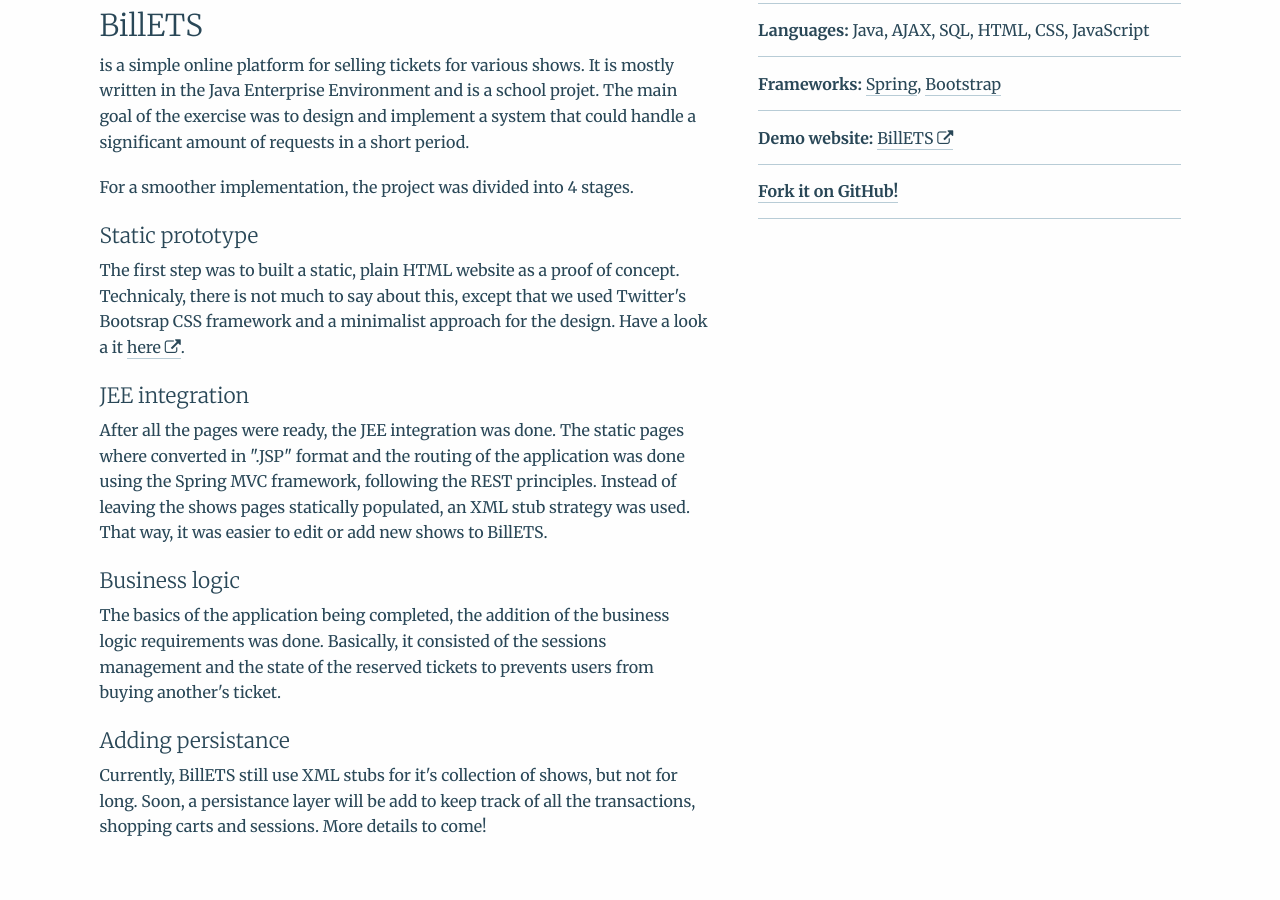
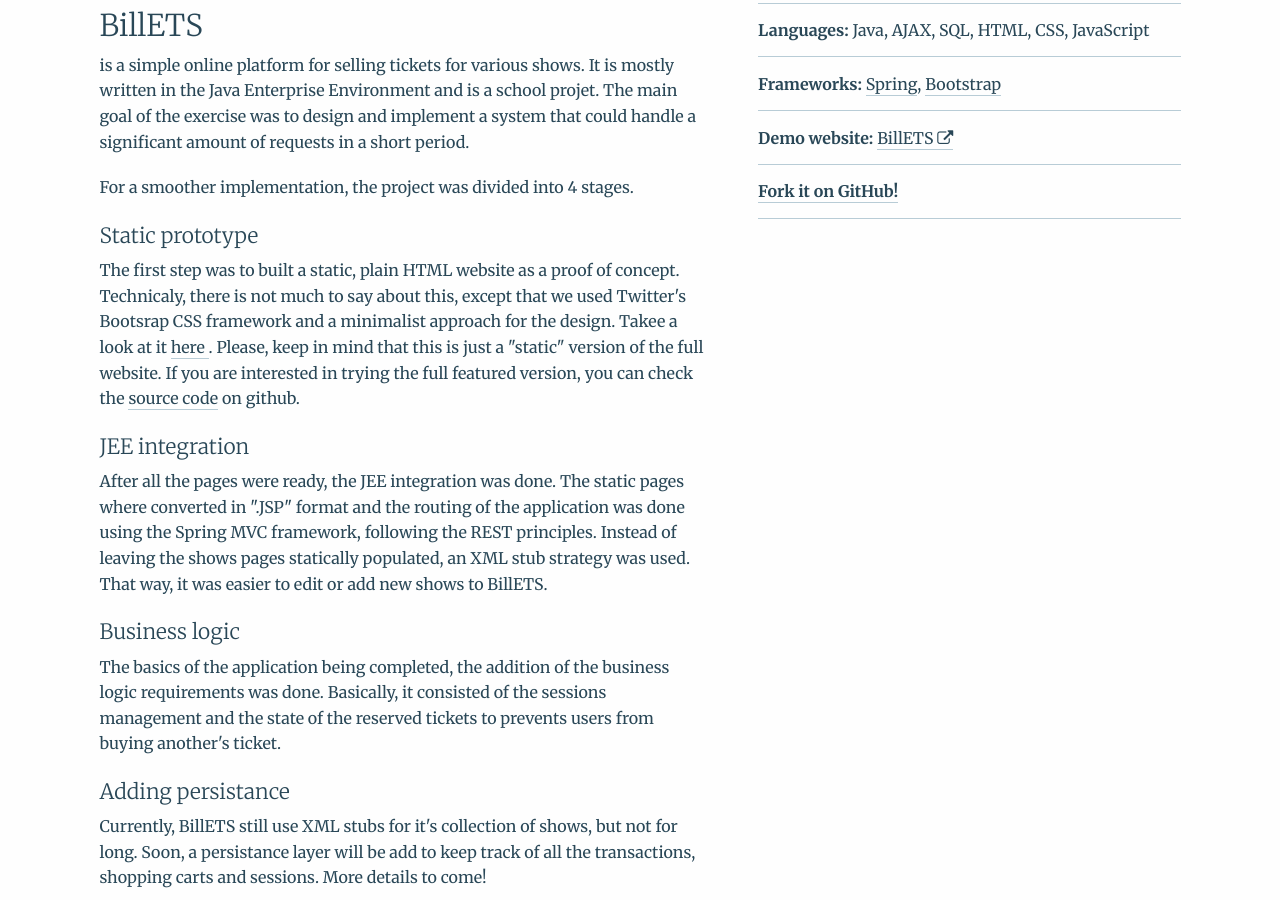
Before and after one commit to dannyboyer/dannyboyer.github.io, a Jekyll site: the page built from projects/billets.html, in a window 1280 px wide and 900 px high, scrolled down 421 px. Built offline with Jekyll 4.4.1, drawn with Linux system fonts in a browser that asks for light colours.

Commit message:
syntax fix

```diff
--- a/projects/billets.html
+++ b/projects/billets.html
@@ -14,7 +14,7 @@
 		</p>
 		<h3>Static prototype</h3>
 		<p>
-			The first step was to built a static, plain HTML website as a proof of concept. Technicaly, there is not much to say about this, except that we used Twitter's Bootsrap CSS framework and a minimalist approach for the design. Have a look a it <a target="blank" href="https://github.com/dannyboyer/BillETS">here <i class="fa fa-external-link"></i></a>.
+			The first step was to built a static, plain HTML website as a proof of concept. Technicaly, there is not much to say about this, except that we used Twitter's Bootsrap CSS framework and a minimalist approach for the design. Takee a look at it <a target="blank" href="http://dannyboyer.ca/BillETS/">here </a>. Please, keep in mind that this is just a "static" version of the full website. If you are interested in trying the full featured version, you can check the <a target="blank" href="https://github.com/dannyboyer/BillETS">source code</a> on github.
 		</p>
 
 		<h3>JEE integration</h3>
@@ -37,7 +37,7 @@
 				<li><strong>Languages:</strong> Java, AJAX, SQL, HTML, CSS, JavaScript</li>
 				<li><strong>Frameworks:</strong> <a target="blank" href="http://spring.io">Spring</a>, <a target="blank" href="http://getbootstrap.com">Bootstrap</a></li>
 				<li><strong>Demo website:</strong> <a target="blank" href="http://dannyboyer.ca/BillETS/">BillETS <i class="fa fa-external-link"></i></a></li>
-				<li><strong><a href="https://github.com/dannyboyer/BillETS">Fork it on GitHub!</a></strong></li>
+				<li><strong><a target="blank" href="https://github.com/dannyboyer/BillETS">Fork it on GitHub!</a></strong></li>
 
 			</ul>
 		</div>
```
